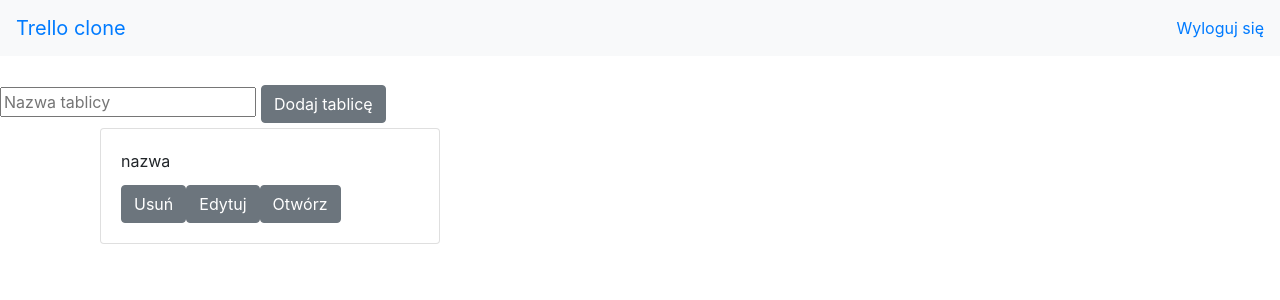
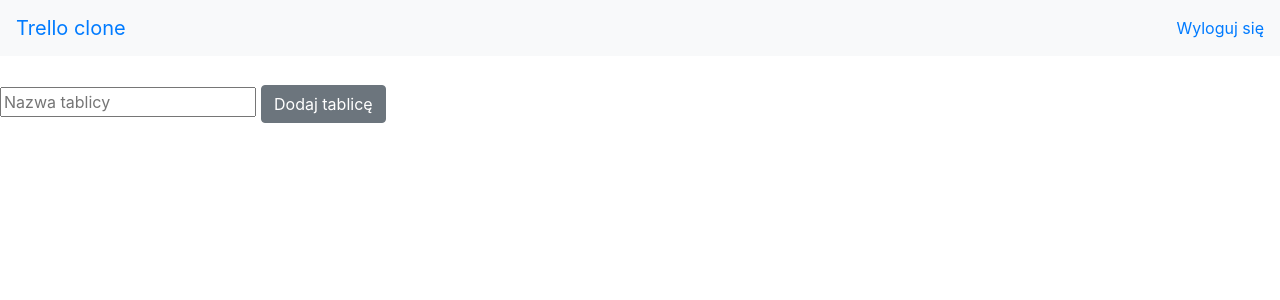
Before and after one commit to PAW-trello/frontend, a React (Create React App) app in the folder trello-web/: page / in a window 1280 px wide. Shown: the top 300 px of the page. Built offline with nearby package versions, Linux system fonts and the light colour scheme.

Commit message:
added remove and adding list without connect with API

```diff
--- a/trello-web/src/App.tsx
+++ b/trello-web/src/App.tsx
@@ -27,7 +27,7 @@ const App: React.FC = () => {
                 </Navbar>
                 <Switch>
                     <Route exact={true} path='/' component={BoardList}/>
-                    <Route exact={true} path='/board' component={SingleBoard}/>
+                    <Route path='/board/:id' component={SingleBoard}/>
                 </Switch>
             </div>
         </Router>
--- a/trello-web/src/components/SingleCard/index.tsx
+++ b/trello-web/src/components/SingleCard/index.tsx
@@ -5,31 +5,28 @@ import { throws } from 'assert';
 interface SingleCardProps {
     id: number;
     name: string;
-    // deleteCard: (id: number) => void;
+    removeBoard: (id: number) => void;
 }
 
 class SingleCard extends React.PureComponent<SingleCardProps> {
 
     public deleteCard = () => {
-        // this.props.deleteCard(this.props.id);
+        this.props.removeBoard(this.props.id);
         console.log("deleted");
     }
     public editCard = () => {
         console.log("edit");
     }
-    private openBoard = () => {
-        console.log("edit");
-    }
-
     public render() {
+        const {name, id} = this.props
         return (
             <Col md='4'>
                 <Card>
                     <CardBody>
-                        <CardTitle>{this.props.name}</CardTitle>
+                        <CardTitle>{name}</CardTitle>
                         <Button onClick={this.deleteCard}>Usuń</Button>
                         <Button onClick={this.editCard}>Edytuj</Button>
-                        <Button href='/board'>Otwórz</Button>
+                        <Button href={`/board/${id}`}>Otwórz</Button>
                     </CardBody>
                 </Card>
             </Col>
--- a/trello-web/src/containers/BoardList/index.tsx
+++ b/trello-web/src/containers/BoardList/index.tsx
@@ -14,44 +14,72 @@ interface BoardListProps {
     addBoard: (roomName: string) => void;
 }
 
+let id = 0
+
 class BoardList extends React.PureComponent<BoardListProps> {
     public state = {
         boardName: '',
+        boards: []
     };
 
     public addBoard = () => {
-        this.props.addBoard(this.state.boardName);
+        const { boardName, boards } = this.state
+        const newboards = [...boards, { id: ++id, name: boardName }]
         this.setState({
             boardName: '',
+            boards: newboards
         });
     }
 
     public updateRoomName = (e: React.ChangeEvent<HTMLInputElement>) => {
-        const roomName = e.target.value;
+        const boardName = e.target.value;
         this.setState({
-            roomName,
+            boardName,
         });
+    }
 
+    public removeBoard = (removeId: number): void => {
+        const { boards } = this.state
+        const newBoards = boards.filter(({ id }) => id !== removeId)
+        this.setState({boards: newBoards})
     }
-    temp = 1;
+
+    public editName = (editId: number, newName: string): void => {
+        const { boards } = this.state
+        const boardEdit = boards.find(({ id }) => id === editId)
+        if (boardEdit !== undefined) {
+            // @ts-ignore
+           boardEdit.name =  newName
+        }
+        // const newBoards = boards.filter(({ id }) => id !== removeId)
+        // this.setState({boards: newBoards})
+    }
+
+    renderSingleBoard = ({ id, name }) => <SingleCard
+            key={id}
+            name={name}
+            id={id}
+            removeBoard={this.removeBoard}
+        />
+
+
     public render() {
-
+        const {boardName, boards } = this.state
         return (
             <div className='app'>
                 <div>
                     {this.state.boardName}
                     <br />
                     <input type='text'
-                        //    value={this.state.boardName}
-                        onChange={(e) => this.updateRoomName(e)}
+                        value={boardName}
+                        onChange={this.updateRoomName}
                         placeholder="Nazwa tablicy"
                     />
                     <Button style={{margin: 5}} onClick={this.addBoard}>Dodaj tablicę</Button>
                 </div>
                 <Container>
-                    <SingleCard
-                        key="0"
-                        name="nazwa"  id={this.temp} />
+                    {boards.map(this.renderSingleBoard)}
+
                 </Container>
             </div>
         );
```
